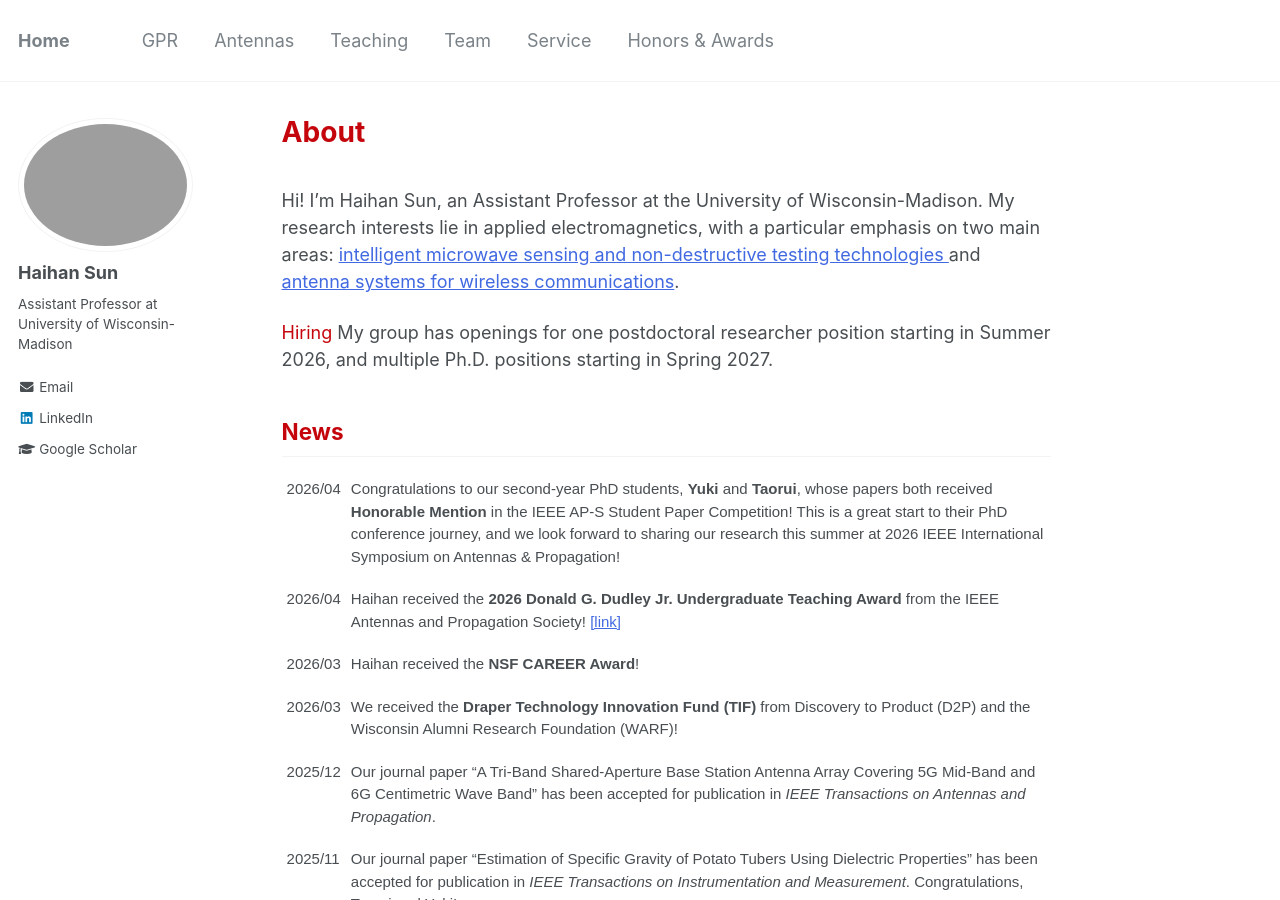
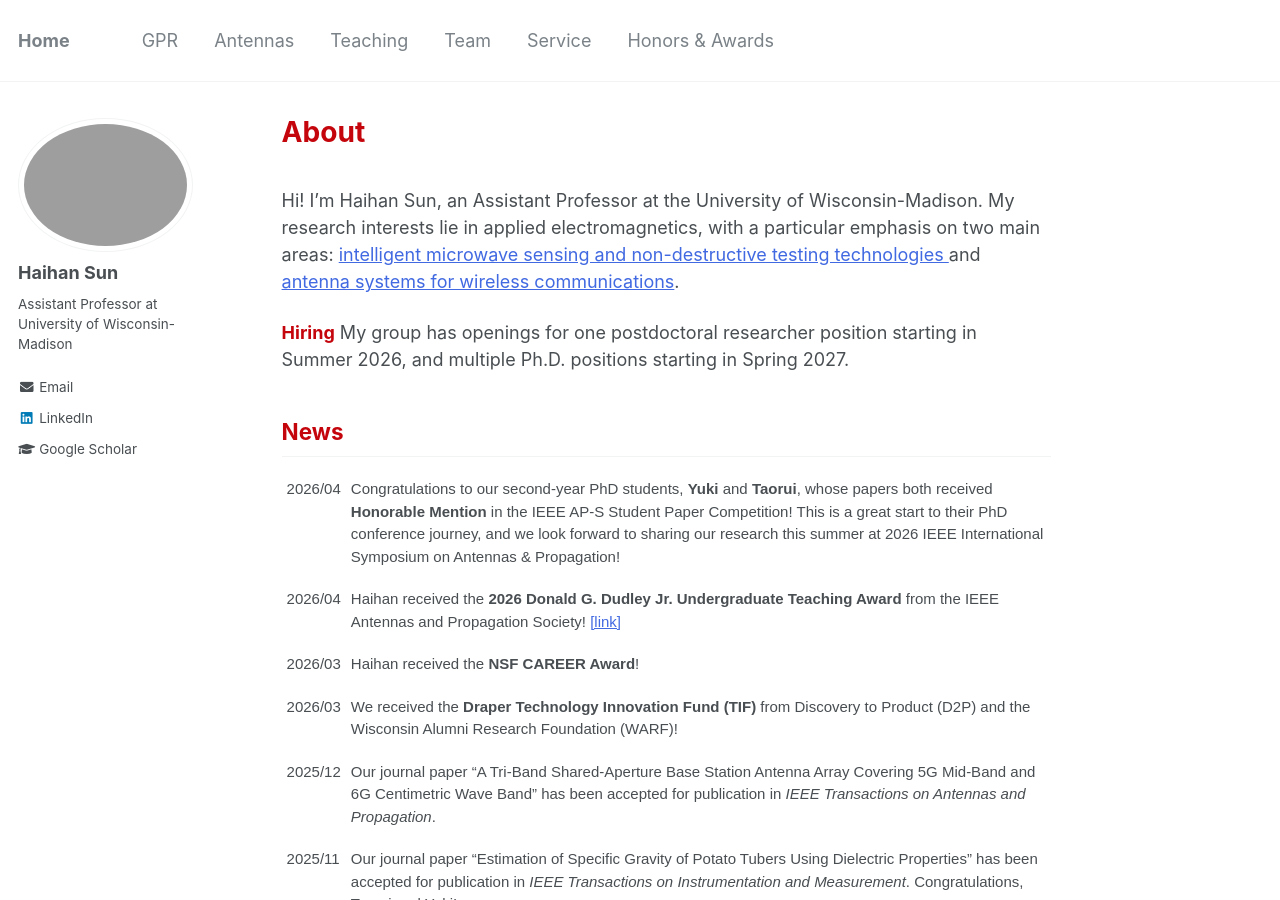
Before and after one commit to Haihan-Sun/Haihan-Sun.github.io, a Jekyll site: the page built from _pages/about.md, in a window 1280 px wide and 900 px high. Built offline with Jekyll 4.4.1, drawn with Linux system fonts in a browser that asks for light colours.

Commit message:
Update about.md

```diff
--- a/_pages/about.md
+++ b/_pages/about.md
@@ -19,9 +19,8 @@ redirect_from:
 Hi! I'm Haihan Sun, an Assistant Professor at the University of Wisconsin-Madison. My research interests lie in applied electromagnetics, with a particular emphasis on two main areas: <a href="https://haihan-sun.github.io/GPR/"  style="color:#4169e1"> intelligent microwave sensing and non-destructive testing technologies </a> and <a href="https://haihan-sun.github.io/BSA/"  style="color:#4169e1"> antenna systems for wireless communications</a>. <br>
 
 
-<span style="color:#C5050C">Hiring</span>
+**<span style="color:#C5050C">Hiring</span>**
 My group has openings for one postdoctoral researcher position starting in Summer 2026, and multiple Ph.D. positions starting in Spring 2027.
-
 
 <span style="color:#C5050C">News</span>
 ------
```
